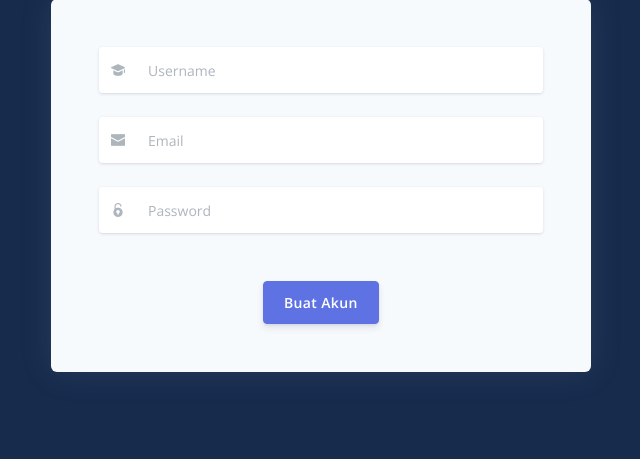
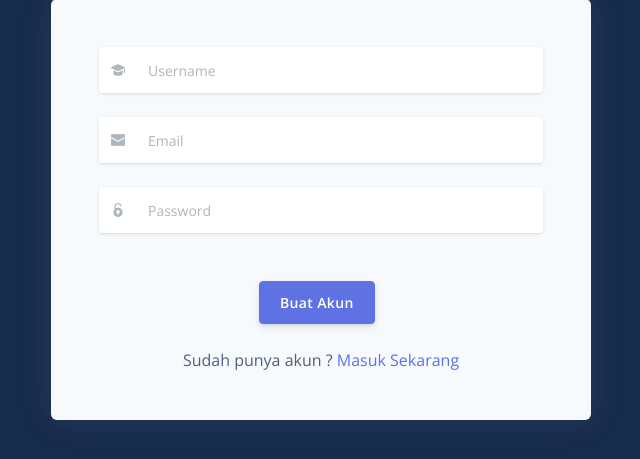
Before and after one commit to akbarlintang/inventory-batik-umkm, a Django app: page /register/ in a window 1280 px wide. Shown: the part 203-662 px from the top of the page, without its empty margins (319-959 px from the left). Run offline with Django 4.2, Linux system fonts and the light colour scheme; some libraries are stand-ins or nearby versions.

Commit message:
fixing login & register

```diff
--- a/inventory_batik/inventory/templates/auth/login.html
+++ b/inventory_batik/inventory/templates/auth/login.html
@@ -39,6 +39,9 @@
                     </div>
                     <div class="text-center">
                         <button type="submit" class="btn btn-primary mt-4">Masuk Akun</button>
+                        <div class="text-register mt-4">
+                            <span>Belum punya akun ? <a href="/register">Daftar Sekarang</a></span>
+                        </div>
                     </div>
                 </form>
             </div>
--- a/inventory_batik/inventory/templates/auth/register.html
+++ b/inventory_batik/inventory/templates/auth/register.html
@@ -47,6 +47,9 @@
                     </div>
                     <div class="text-center">
                         <button type="submit" class="btn btn-primary mt-4">Buat Akun</button>
+                        <div class="text-register mt-4">
+                            <span>Sudah punya akun ? <a href="/login">Masuk Sekarang</a></span>
+                        </div>
                     </div>
                 </form>
             </div>
```
